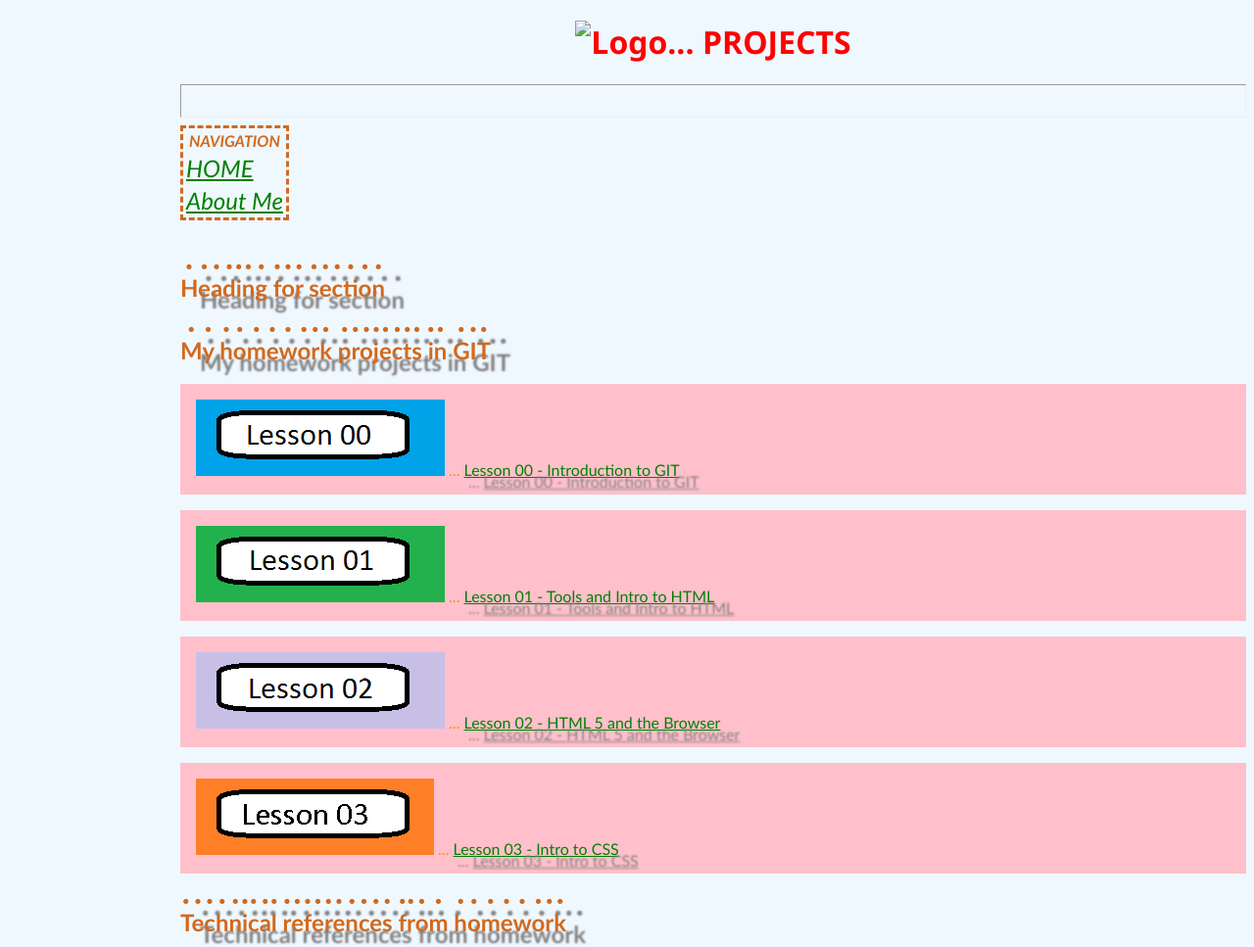
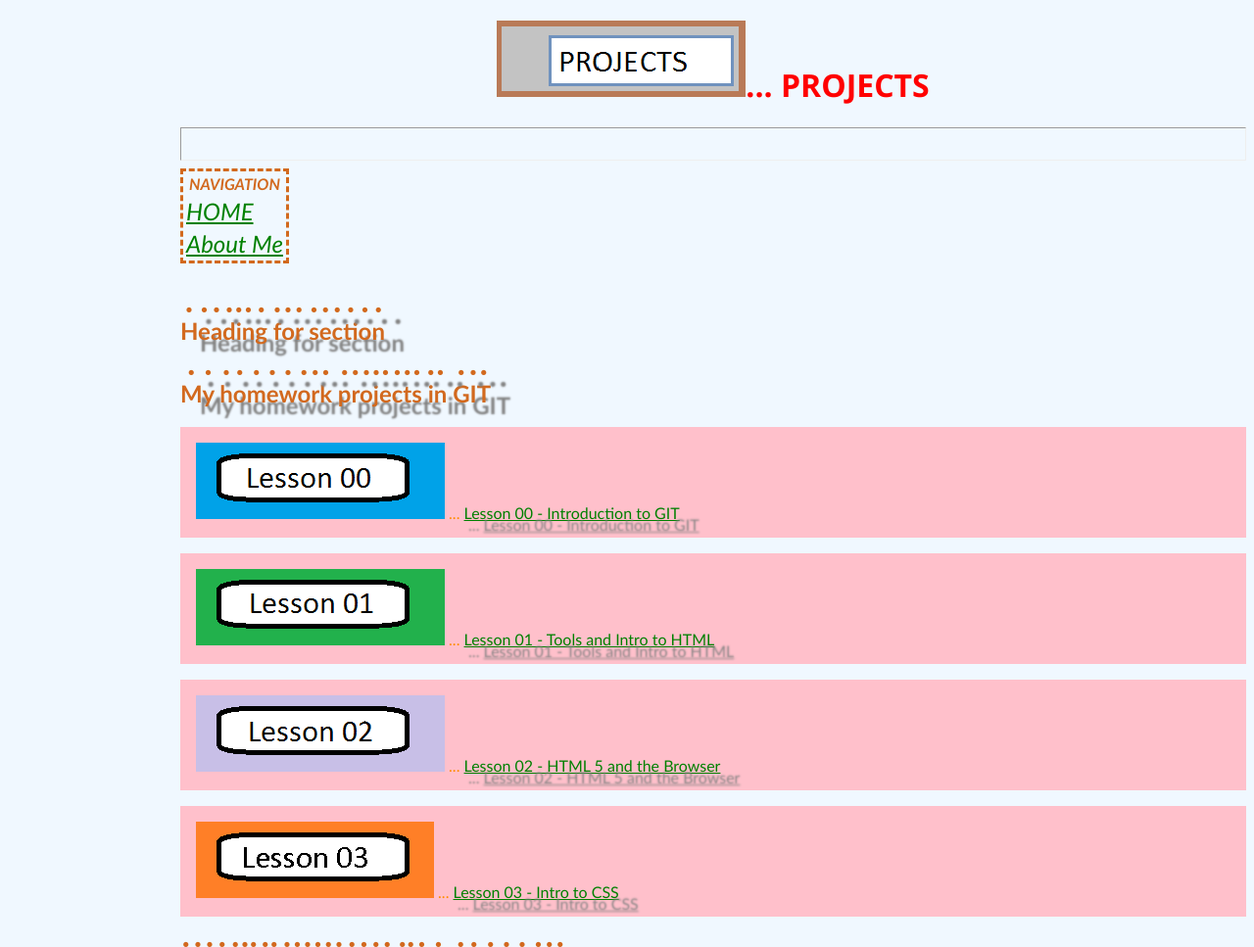
Before and after one commit to rrutherfordd/portfolio1, a plain HTML site: page index.html in a window 1280 px wide. Shown: the top 967 px of the page at 98% size. Drawn offline with Linux system fonts and the light colour scheme.

Commit message:
fix 2 for index.html

```diff
--- a/index.html
+++ b/index.html
@@ -10,7 +10,7 @@
   <body>
     <header>
     <!-- logo -->
-      <h1><img src="../portfolio11/images/projects2.png" alt="Logo">... PROJECTS</h1>
+      <h1><img src="../portfolio1/images/projects2.png" alt="Logo">... PROJECTS</h1>
     </header>
     <hr />
     <nav>
```
